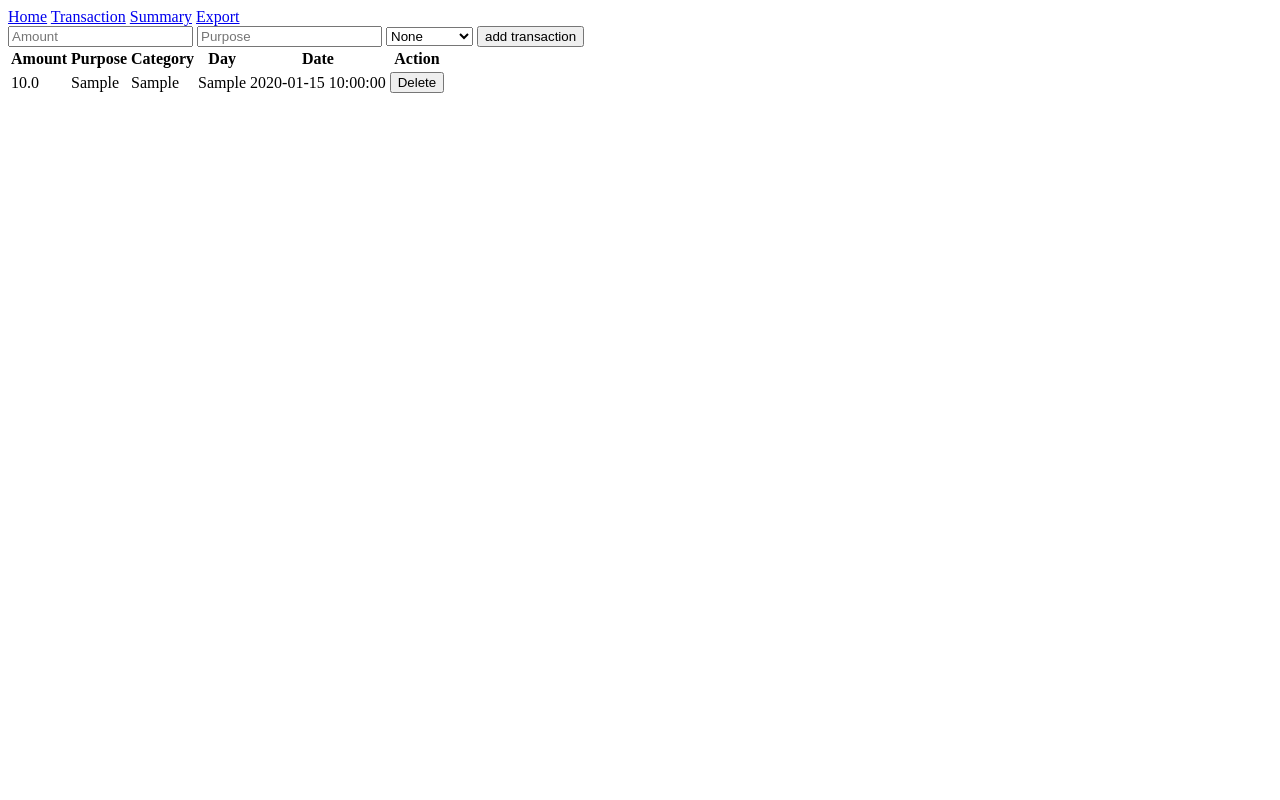
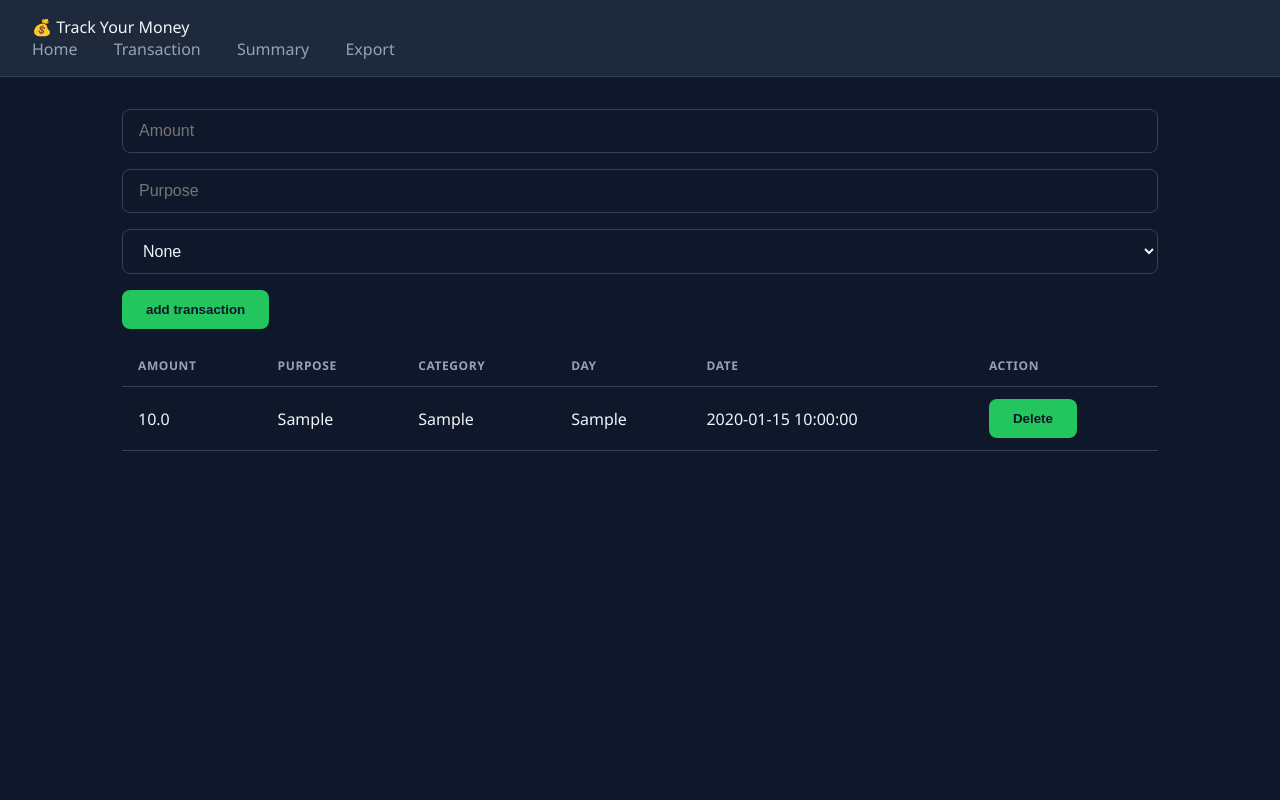
Before and after one commit to Pragatisource08/Personal-Finance-Tracker-, a Flask app: page / in a window 1280 px wide. Run offline with Flask 3, Linux system fonts and the light colour scheme; tables that the repository leaves empty hold one stand-in row (values such as "Sample post").

Commit message:
Phase 3 complete: templates, styling, Chart.js chart done

```diff
--- a/app/static/style.css
+++ b/app/static/style.css
@@ -0,0 +1,129 @@
+/* ===== ROOT COLORS ===== */
+:root {
+    --bg: #0f172a;
+    --card: #1e293b;
+    --accent: #22c55e;
+    --text: #f1f5f9;
+    --text-muted: #94a3b8;
+    --border: #334155;
+}
+
+/* ===== BASE ===== */
+* {
+    margin: 0;
+    padding: 0;
+    box-sizing: border-box;
+}
+
+body {
+    background-color: var(--bg);
+    color: var(--text);
+    font-family: 'Segoe UI', sans-serif;
+    min-height: 100vh;
+}
+
+/* ===== NAVBAR ===== */
+header {
+    background-color: var(--card);
+    border-bottom: 1px solid var(--border);
+    padding: 1rem 2rem;
+}
+
+nav a {
+    color: var(--text-muted);
+    text-decoration: none;
+    margin-right: 2rem;
+    font-weight: 500;
+    transition: color 0.2s;
+}
+
+nav a:hover {
+    color: var(--accent);
+}
+
+/* ===== CONTENT AREA ===== */
+.container {
+    max-width: 1100px;
+    margin: 2rem auto;
+    padding: 0 2rem;
+}
+
+/* ===== CARDS ===== */
+.card {
+    background-color: var(--card);
+    border: 1px solid var(--border);
+    border-radius: 12px;
+    padding: 1.5rem;
+    margin-bottom: 2rem;
+}
+
+h1, h2, h3 {
+    color: var(--text);
+    margin-bottom: 1rem;
+}
+
+/* ===== FORM ===== */
+form {
+    display: flex;
+    flex-direction: column;
+    gap: 1rem;
+}
+
+input, select {
+    background-color: var(--bg);
+    border: 1px solid var(--border);
+    border-radius: 8px;
+    padding: 0.75rem 1rem;
+    color: var(--text);
+    font-size: 1rem;
+    width: 100%;
+}
+
+input:focus, select:focus {
+    outline: none;
+    border-color: var(--accent);
+}
+
+button[type="submit"] {
+    background-color: var(--accent);
+    color: #0f172a;
+    border: none;
+    border-radius: 8px;
+    padding: 0.75rem 1.5rem;
+    font-weight: 700;
+    cursor: pointer;
+    transition: opacity 0.2s;
+    width: fit-content;
+}
+
+button[type="submit"]:hover {
+    opacity: 0.85;
+}
+/* ===== TABLE ===== */
+table {
+    width: 100%;
+    border-collapse: collapse;
+    margin-top: 1rem;
+}
+
+th {
+    background-color: var(--bg);
+    color: var(--text-muted);
+    font-weight: 600;
+    text-align: left;
+    padding: 0.75rem 1rem;
+    border-bottom: 1px solid var(--border);
+    text-transform: uppercase;
+    font-size: 0.75rem;
+    letter-spacing: 0.05em;
+}
+
+td {
+    padding: 0.75rem 1rem;
+    border-bottom: 1px solid var(--border);
+    color: var(--text);
+}
+
+tr:hover td {
+    background-color: var(--card);
+}
--- a/app/templates/base.html
+++ b/app/templates/base.html
@@ -8,6 +8,7 @@
 </head>
 <body>
     <header>
+        <span class="logo">💰 Track Your Money</span>
         <nav><a href="{{ url_for('main.home') }}">Home</a>
         <a href="{{ url_for('main.get_transaction') }}"">Transaction</a>
         <a href="summary">Summary</a>
--- a/app/templates/expense.html
+++ b/app/templates/expense.html
@@ -1,6 +1,6 @@
 {% extends 'base.html' %}
 {% block content %}
-
+<div class="container">
 <h2>Summary for month {{ month }} / {{ year }}</h2>
 <p>Total Expenses: {{ total }}</p>
 
@@ -25,5 +25,5 @@
         }
     });
 </script>
-
+</div>
 {% endblock %}
--- a/app/templates/index.html
+++ b/app/templates/index.html
@@ -1,5 +1,6 @@
 {% extends 'base.html' %}
 {% block content %}
+<div class="container">
 <form action="/add_transaction" method="POST">
 
     <input type="number" name="amount" placeholder="Amount">
@@ -40,4 +41,5 @@
 </tr>
 {% endfor %}
 </table>
+</div>
 {% endblock %}
--- a/app/templates/summary.html
+++ b/app/templates/summary.html
@@ -1,5 +1,6 @@
 {% extends 'base.html' %}
 {% block content %}
+<div class="container">
 <form action="/summary" method="POST">
 <select name="month" >
     <option value="1">January</option>
@@ -18,4 +19,5 @@
 <input type="number" name="year" placeholder="Year">
 <button type="submit">Submit</button>
 </form>
+</div>
 {% endblock %}
--- a/app/templates/transaction.html
+++ b/app/templates/transaction.html
@@ -1,6 +1,6 @@
 {% extends 'base.html' %}
 {% block content %}
-
+<div class="container">
 <table>
     <tr>
         <th>Amount</th>
@@ -24,4 +24,5 @@
 </tr>
 {% endfor %}
 </table>
+</div>
 {% endblock %}
```
